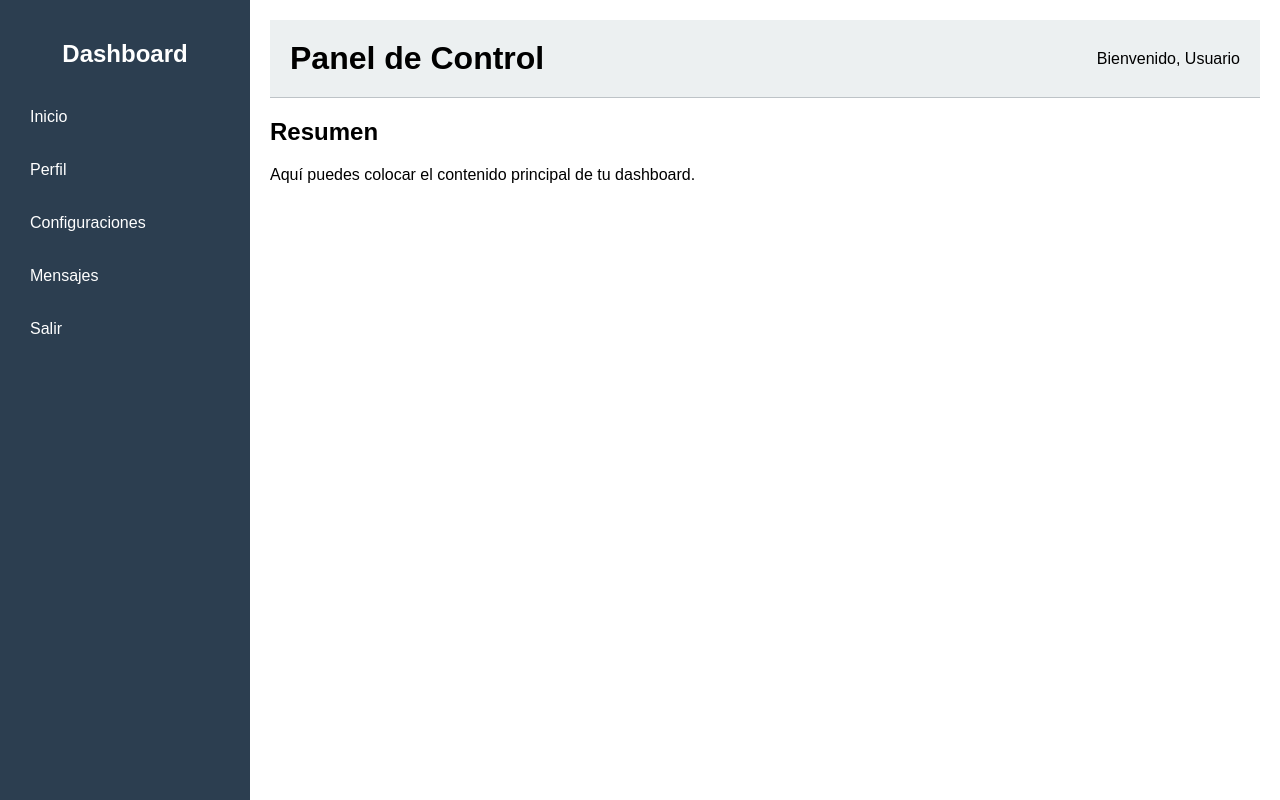
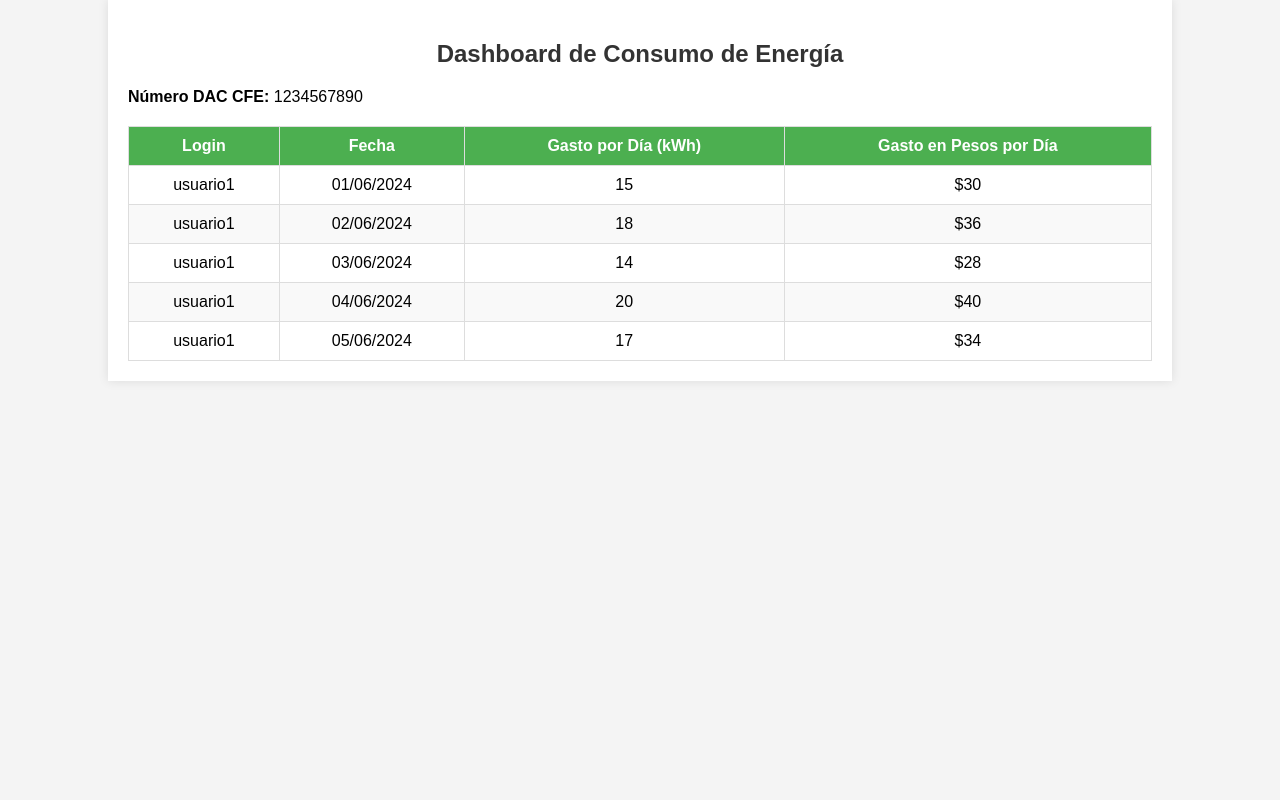
Before and after one commit to EdgarTex/oliss22, a plain HTML site: page index.html in a window 1280 px wide. Drawn offline with Linux system fonts and the light colour scheme.

Commit message:
Update index.html

```diff
--- a/index.html
+++ b/index.html
@@ -3,90 +3,94 @@
 <head>
     <meta charset="UTF-8">
     <meta name="viewport" content="width=device-width, initial-scale=1.0">
-    <title>Dashboard</title>
+    <title>Dashboard de Consumo de Energía</title>
     <style>
         body {
             font-family: Arial, sans-serif;
             margin: 0;
             padding: 0;
-            display: flex;
+            background-color: #f4f4f4;
         }
-        .sidebar {
-            width: 250px;
-            background-color: #2c3e50;
+        .container {
+            width: 80%;
+            margin: 0 auto;
+            padding: 20px;
+            background-color: #fff;
+            box-shadow: 0 0 10px rgba(0, 0, 0, 0.1);
+        }
+        h2 {
+            text-align: center;
+            color: #333;
+        }
+        table {
+            width: 100%;
+            border-collapse: collapse;
+            margin-top: 20px;
+        }
+        th, td {
+            border: 1px solid #ddd;
+            padding: 10px;
+            text-align: center;
+        }
+        th {
+            background-color: #4CAF50;
             color: white;
-            height: 100vh;
-            position: fixed;
-            top: 0;
-            left: 0;
-            padding: 20px;
-            box-sizing: border-box;
         }
-        .sidebar h2 {
-            text-align: center;
-            margin-bottom: 30px;
+        tr:nth-child(even) {
+            background-color: #f9f9f9;
         }
-        .sidebar ul {
-            list-style: none;
-            padding: 0;
-        }
-        .sidebar ul li {
-            margin: 15px 0;
-        }
-        .sidebar ul li a {
-            color: white;
-            text-decoration: none;
-            display: block;
-            padding: 10px;
-            border-radius: 4px;
-            transition: background 0.3s;
-        }
-        .sidebar ul li a:hover {
-            background: #34495e;
-        }
-        .main-content {
-            margin-left: 250px;
-            padding: 20px;
-            width: calc(100% - 250px);
-        }
-        .header {
-            background: #ecf0f1;
-            padding: 20px;
-            display: flex;
-            justify-content: space-between;
-            align-items: center;
-            border-bottom: 1px solid #bdc3c7;
-        }
-        .header h1 {
-            margin: 0;
-        }
-        .content {
-            margin-top: 20px;
+        tr:hover {
+            background-color: #f1f1f1;
         }
     </style>
 </head>
 <body>
-    <div class="sidebar">
-        <h2>Dashboard</h2>
-        <ul>
-            <li><a href="#">Inicio</a></li>
-            <li><a href="#">Perfil</a></li>
-            <li><a href="#">Configuraciones</a></li>
-            <li><a href="#">Mensajes</a></li>
-            <li><a href="#">Salir</a></li>
-        </ul>
-    </div>
-    <div class="main-content">
-        <div class="header">
-            <h1>Panel de Control</h1>
-            <div class="user-info">
-                <span>Bienvenido, Usuario</span>
-            </div>
-        </div>
-        <div class="content">
-            <h2>Resumen</h2>
-            <p>Aquí puedes colocar el contenido principal de tu dashboard.</p>
-        </div>
+    <div class="container">
+        <h2>Dashboard de Consumo de Energía</h2>
+        <p><strong>Número DAC CFE:</strong> 1234567890</p>
+        <table>
+            <thead>
+                <tr>
+                    <th>Login</th>
+                    <th>Fecha</th>
+                    <th>Gasto por Día (kWh)</th>
+                    <th>Gasto en Pesos por Día</th>
+                </tr>
+            </thead>
+            <tbody>
+                <tr>
+                    <td>usuario1</td>
+                    <td>01/06/2024</td>
+                    <td>15</td>
+                    <td>$30</td>
+                </tr>
+                <tr>
+                    <td>usuario1</td>
+                    <td>02/06/2024</td>
+                    <td>18</td>
+                    <td>$36</td>
+                </tr>
+                <tr>
+                    <td>usuario1</td>
+                    <td>03/06/2024</td>
+                    <td>14</td>
+                    <td>$28</td>
+                </tr>
+                <tr>
+                    <td>usuario1</td>
+                    <td>04/06/2024</td>
+                    <td>20</td>
+                    <td>$40</td>
+                </tr>
+                <tr>
+                    <td>usuario1</td>
+                    <td>05/06/2024</td>
+                    <td>17</td>
+                    <td>$34</td>
+                </tr>
+                <!-- Más filas de datos pueden añadirse aquí -->
+            </tbody>
+        </table>
     </div>
 </body>
 </html>
```
